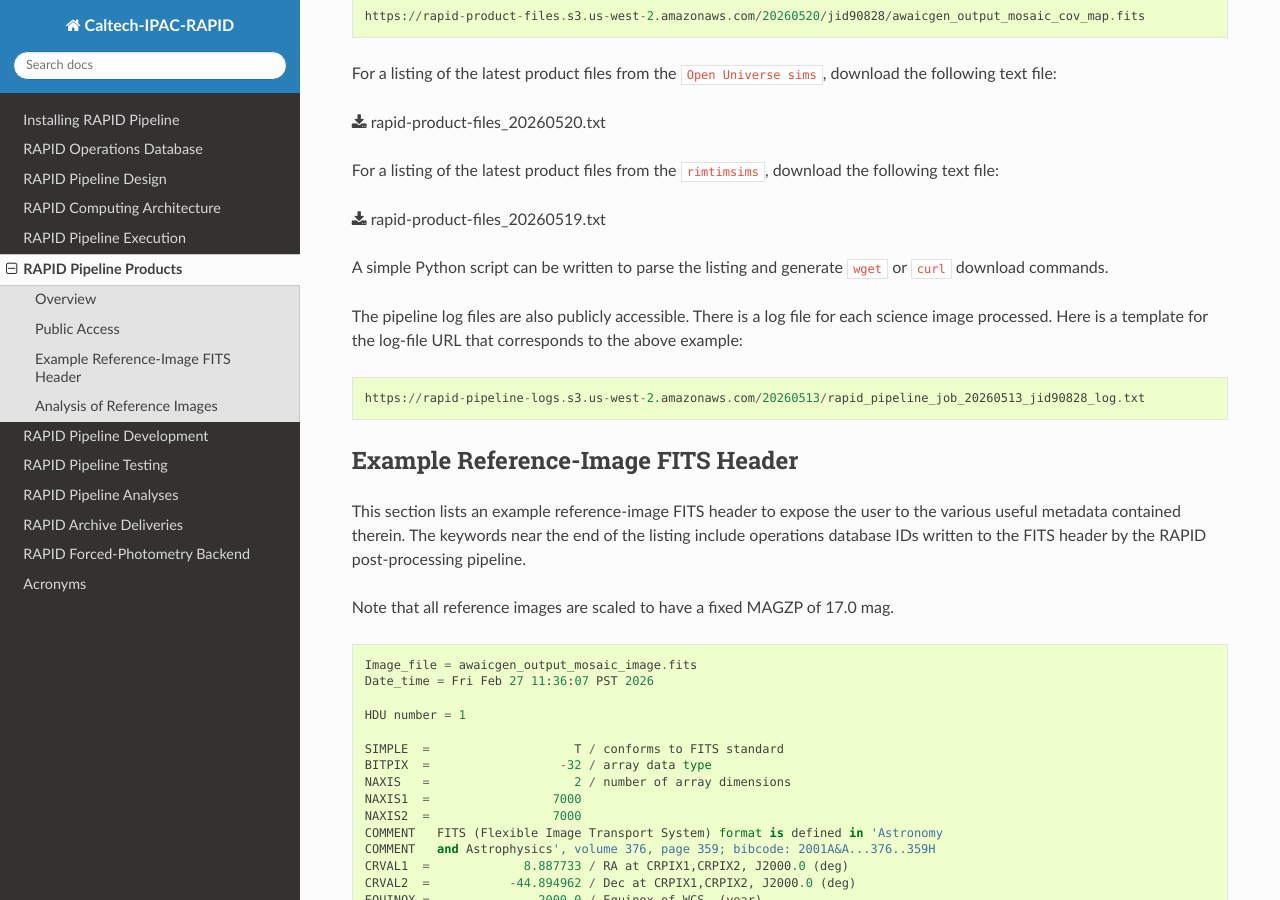
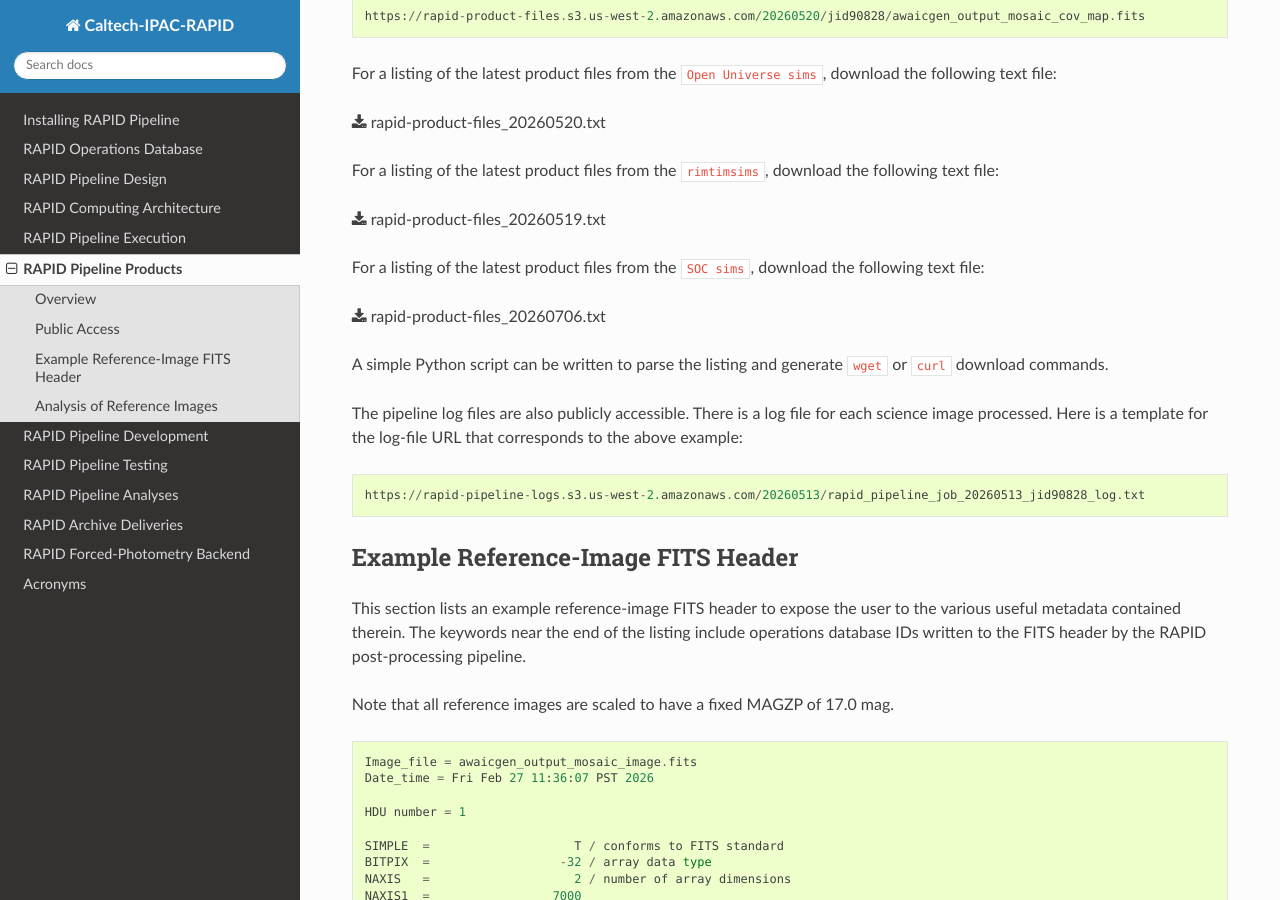
Before and after one commit to Caltech-IPAC/rapid, a Sphinx documentation site: the page built from docs/source/prod/products.rst, in a window 1280 px wide and 900 px high, scrolled down 3440 px. Built offline with Sphinx 7.4.7 and the Read the Docs theme 3.1.0, drawn with Linux system fonts in a browser that asks for light colours.

Commit message:
Added S3-bucket product listing for the 7/6/2026 socsims test.

```diff
--- a/docs/source/prod/products.rst
+++ b/docs/source/prod/products.rst
@@ -109,6 +109,10 @@ For a listing of the latest product files from the ``Open Universe sims``, downl
 For a listing of the latest product files from the ``rimtimsims``, download the following text file:
 
 :download:`rapid-product-files_20260519.txt <rapid-product-files_20260519.txt>`
+
+For a listing of the latest product files from the ``SOC sims``, download the following text file:
+
+:download:`rapid-product-files_20260706.txt <rapid-product-files_20260706.txt>`
 
 A simple Python script can be written to parse the listing and generate ``wget`` or ``curl`` download commands.
 
```
